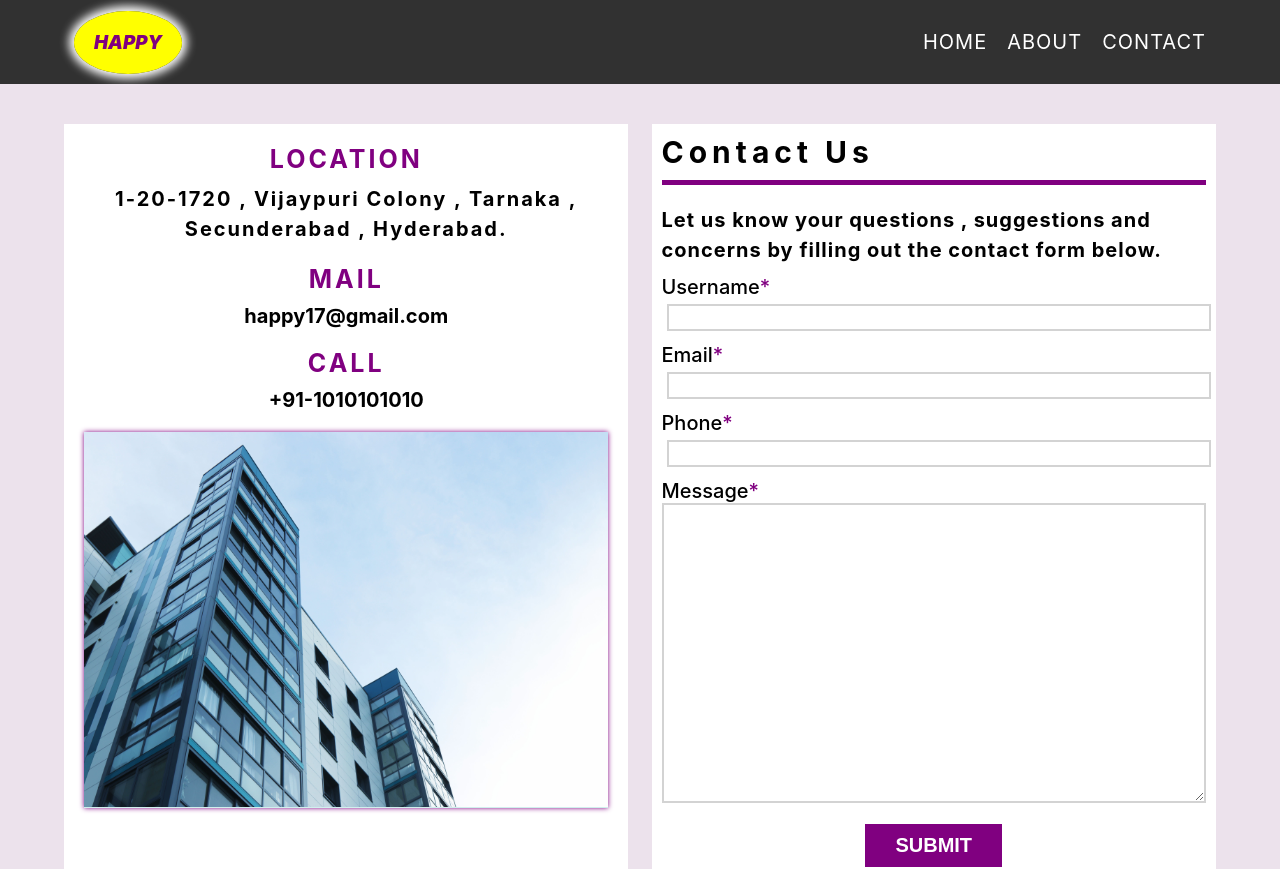
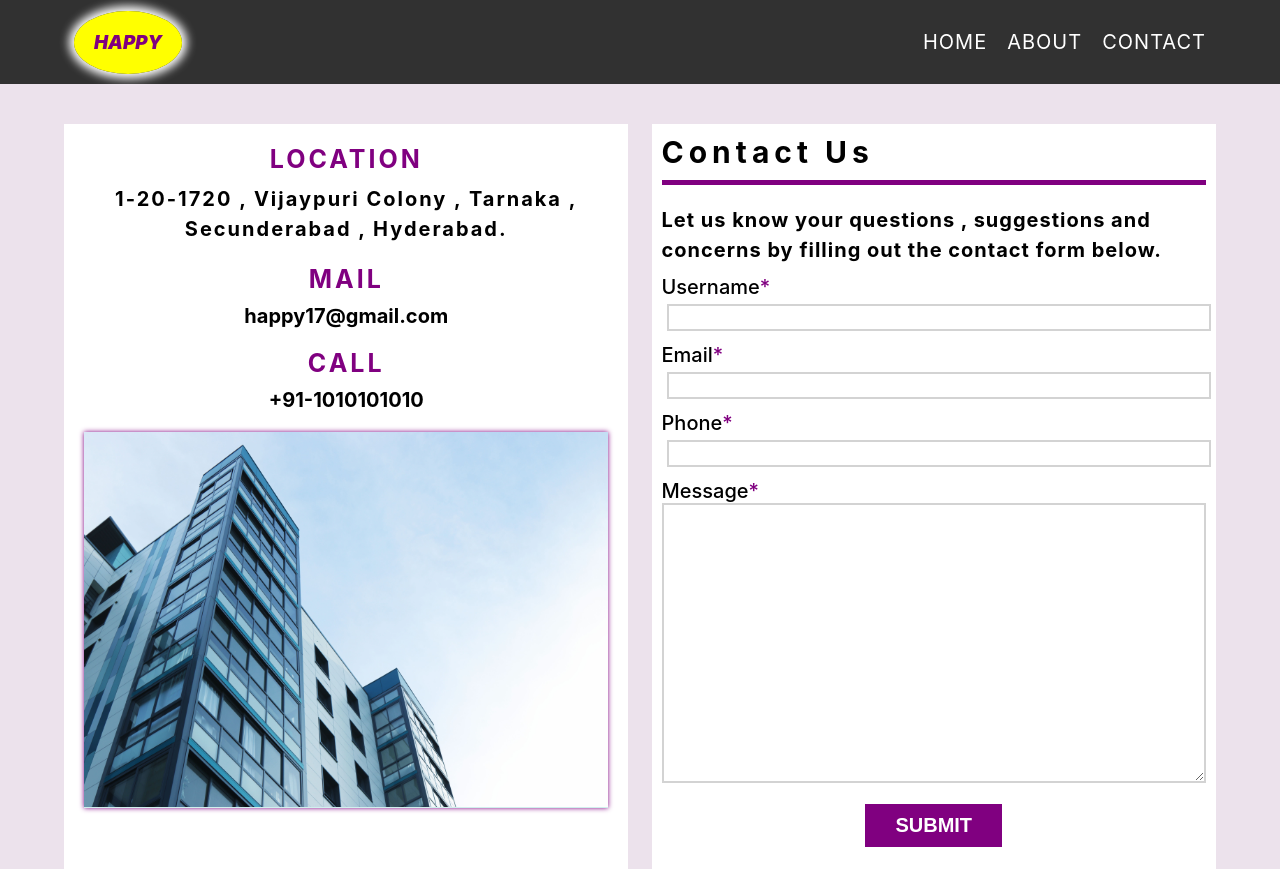
Before and after one commit to chandrastark/Internship-Assignment, a Next.js app: page /Internship-Assignment/Contact in a window 1280 px wide. Shown: the top 869 px of the page. Built offline with nearby package versions, Linux system fonts and the light colour scheme.

Commit message:
textarea

```diff
--- a/styles/Contact.module.css
+++ b/styles/Contact.module.css
@@ -214,7 +214,7 @@
 
 .form textarea{
     width: 100%;
-    height: 30rem;
+    height: 28rem;
     font-size: 1rem;
     border: 0.2rem solid lightgrey;
 }
```
